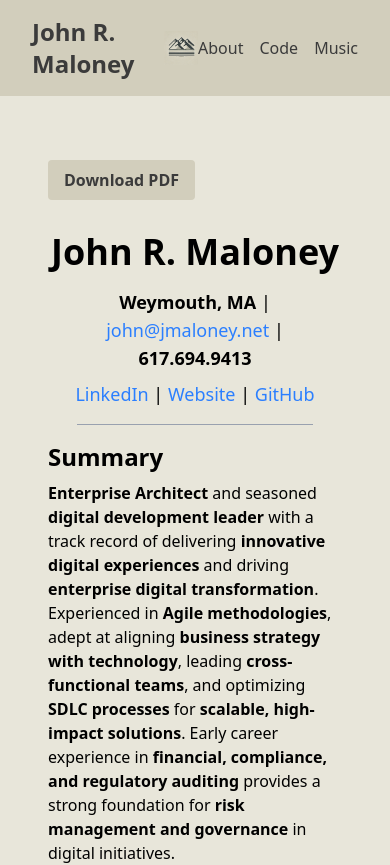
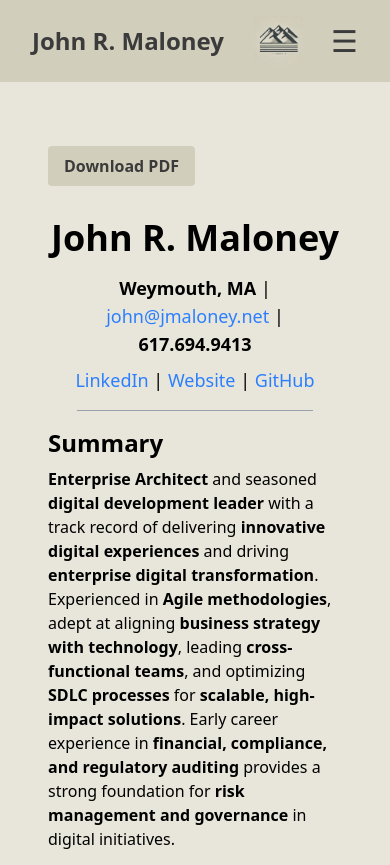
Before and after one commit to jrmaloney/jmaloney-nextjs-tw, a Next.js app: page /resume in a window 390 px wide. Shown: the top 865 px of the page. Built offline with nearby package versions, Linux system fonts and the light colour scheme.

Commit message:
add hamburgr for mobile nav

```diff
--- a/components/Navbar.tsx
+++ b/components/Navbar.tsx
@@ -1,11 +1,18 @@
-import React from 'react';
+"use client"
+import React, { useState }  from 'react';
 import Link from 'next/link';
 import Image from 'next/image';
 
-const Navbar = () => {
+const Navbar: React.FC = () => {
+  const [isOpen, setIsOpen] = useState(false);
+
+  const handleLinkClick = () => {
+    setIsOpen(false);
+  };
+
   return (
-    <nav className="bg-[#d2cebc] text-[#3b3b3b] p-4 w-full sticky top-0 z-50">
-      <div className="container mx-auto px-4 flex justify-between items-center">
+    <nav className="bg-[#d2cebc] text-[#3b3b3b] p-4 w-full">
+      <div className="container mx-auto px-4 flex justify-between items-center relative">
         <div className="text-2xl font-bold">
           <Link href="/" className="hover:underline">
             John R. Maloney
@@ -14,7 +21,28 @@ const Navbar = () => {
         <div className="flex items-center">
           <Image src="/logo.png" alt="Logo" width={50} height={50} />
         </div>
-        <div className="flex space-x-4">
+        <div className="md:hidden">
+          <button
+            onClick={() => setIsOpen(!isOpen)}
+            className="text-3xl focus:outline-none"
+          >
+            &#9776;
+          </button>
+          {isOpen && (
+            <div className="absolute right-4 mt-2 w-40 bg-[#d2cebc] text-[#3b3b3b] rounded-md shadow-lg z-10">
+              <Link href="/about" onClick={handleLinkClick}>
+                <span className="block px-4 py-2 hover:bg-gray-300">About</span>
+              </Link>
+              <Link href="/code" onClick={handleLinkClick}>
+                <span className="block px-4 py-2 hover:bg-gray-300">Code</span>
+              </Link>
+              <Link href="/music" onClick={handleLinkClick}>
+                <span className="block px-4 py-2 hover:bg-gray-300">Music</span>
+              </Link>
+            </div>
+          )}
+        </div>
+        <div className="hidden md:flex md:space-x-4">
           <Link href="/about">
             <span className="hover:underline">About</span>
           </Link>
```
